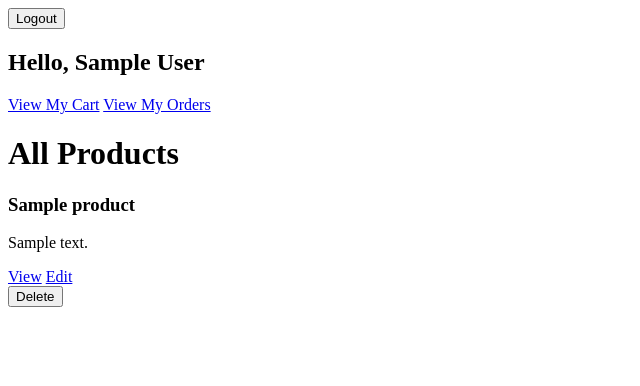
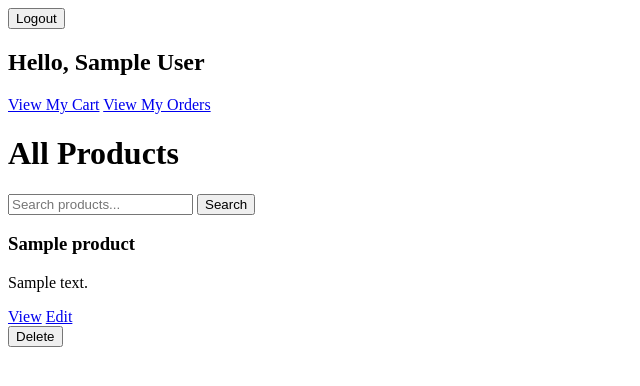
Before and after one commit to yo694/Zipkart2, a Rails app: page /products in a window 1280 px wide. Shown: the top 386 px of the page, without its empty margins (0-640 px from the left). Run offline with Rails 7, Linux system fonts and the light colour scheme; a user stored in the database is signed in; tables that the repository leaves empty hold one stand-in row (values such as "Sample post"); some libraries are stand-ins or nearby versions.

Commit message:
Implement search for products

```diff
--- a/app/controllers/products_controller.rb
+++ b/app/controllers/products_controller.rb
@@ -1,4 +1,3 @@
-
 class ProductsController < ApplicationController
   before_action :authenticate_user!
 
@@ -7,7 +6,14 @@ class ProductsController < ApplicationController
   before_action :authorize_resource
 
   def index
-    @products = policy_scope(Product).page(params[:page]).per(2)
+
+    @products = policy_scope(Product)
+    if params[:search].present?
+      search = "%#{Product.sanitize_sql_like(params[:search])}%"
+      @products = @products.where("product_name LIKE ?", search)
+   end
+
+    @products = @products.page(params[:page]).per(2)
   end
 
   def show
--- a/app/views/products/index.html.erb
+++ b/app/views/products/index.html.erb
@@ -1,5 +1,11 @@
+<h1>All Products</h1>
+<%= form_with url: products_path, method: :get do |f| %>
+  <%= f.text_field :search,
+      value: params[:search],
+      placeholder: "Search products..." %>
 
-<h1>All Products</h1>
+  <%= f.submit "Search" %>
+<% end %>
 
 <% @products.each do |product| %>
   <h3><%= product.product_name %></h3>
```
